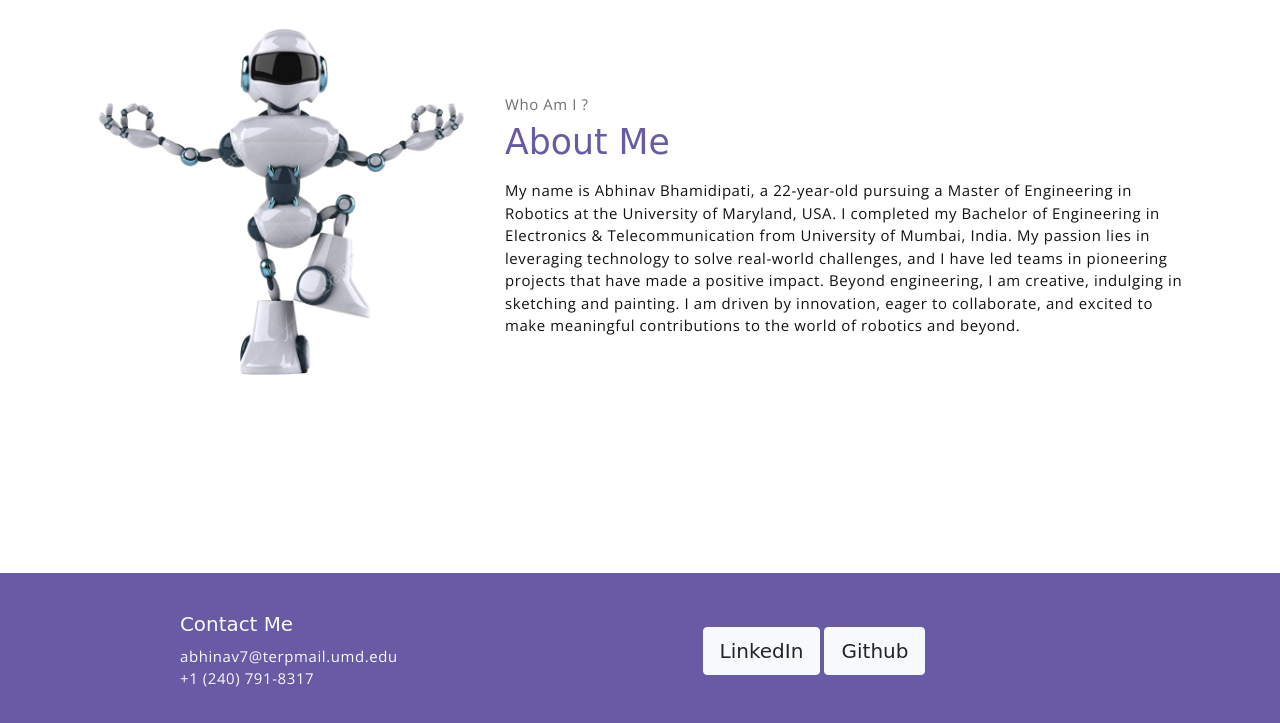
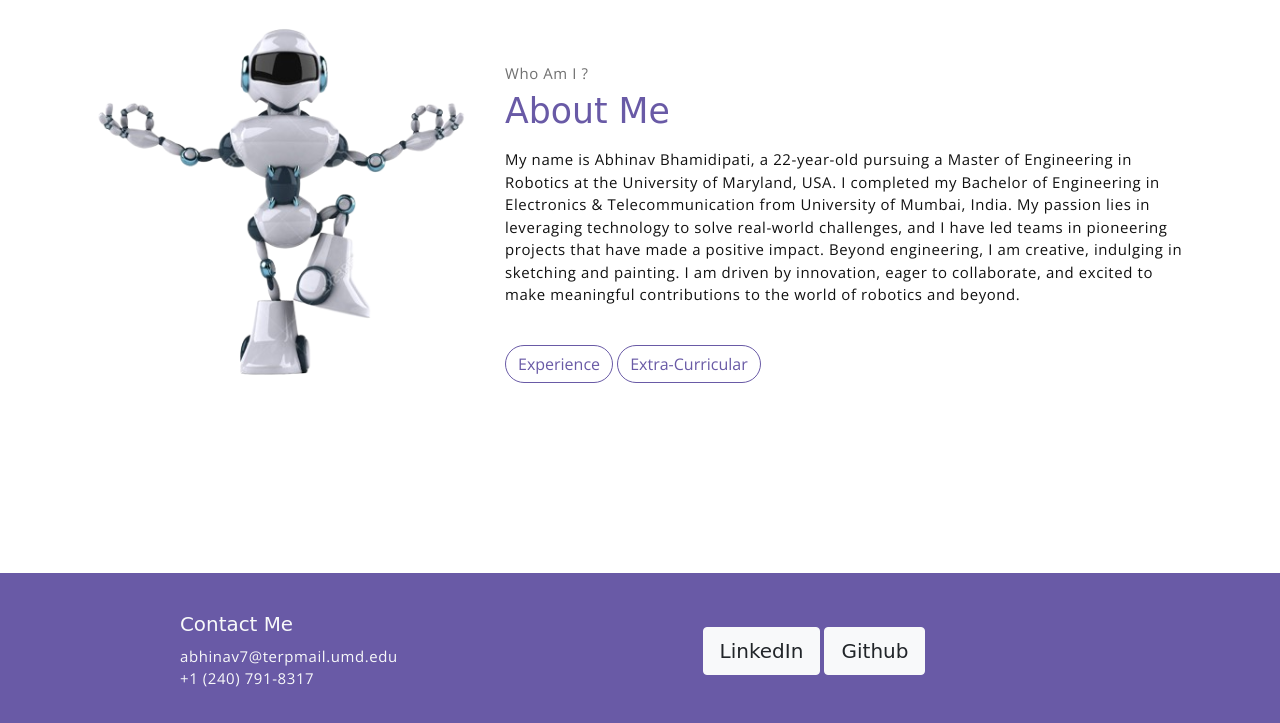
Before and after one commit to AbhinavB7/abhinavb7.github.io, a plain HTML site: page index.html in a window 1280 px wide. Shown: the part 857-1580 px from the top of the page. Drawn offline with nearby package versions, Linux system fonts and the light colour scheme; a web font is replaced by a local one.

Commit message:
new buttons added

```diff
--- a/index.html
+++ b/index.html
@@ -77,7 +77,8 @@
                     <p>
                         My name is Abhinav Bhamidipati, a 22-year-old pursuing a Master of Engineering in Robotics at the University of Maryland, USA. I completed my Bachelor of Engineering in Electronics & Telecommunication from University of Mumbai, India. My passion lies in leveraging technology to solve real-world challenges, and I have led teams in pioneering projects that have made a positive impact. Beyond engineering, I am creative, indulging in sketching and painting. I am driven by innovation, eager to collaborate, and excited to make meaningful contributions to the world of robotics and beyond.
                     </p>
-                    <!-- <button class="btn-rounded btn btn-outline-primary mt-4">Download CV</button> -->
+                    <a href="experience.html" class="btn-rounded btn btn-outline-primary mt-4">Experience</a>
+                    <a href="extracuricular.html" class="btn-rounded btn btn-outline-primary mt-4">Extra-Curricular</a>
                 </div>
             </div><!-- end of about wrapper -->
         </div><!-- end of container -->
```
